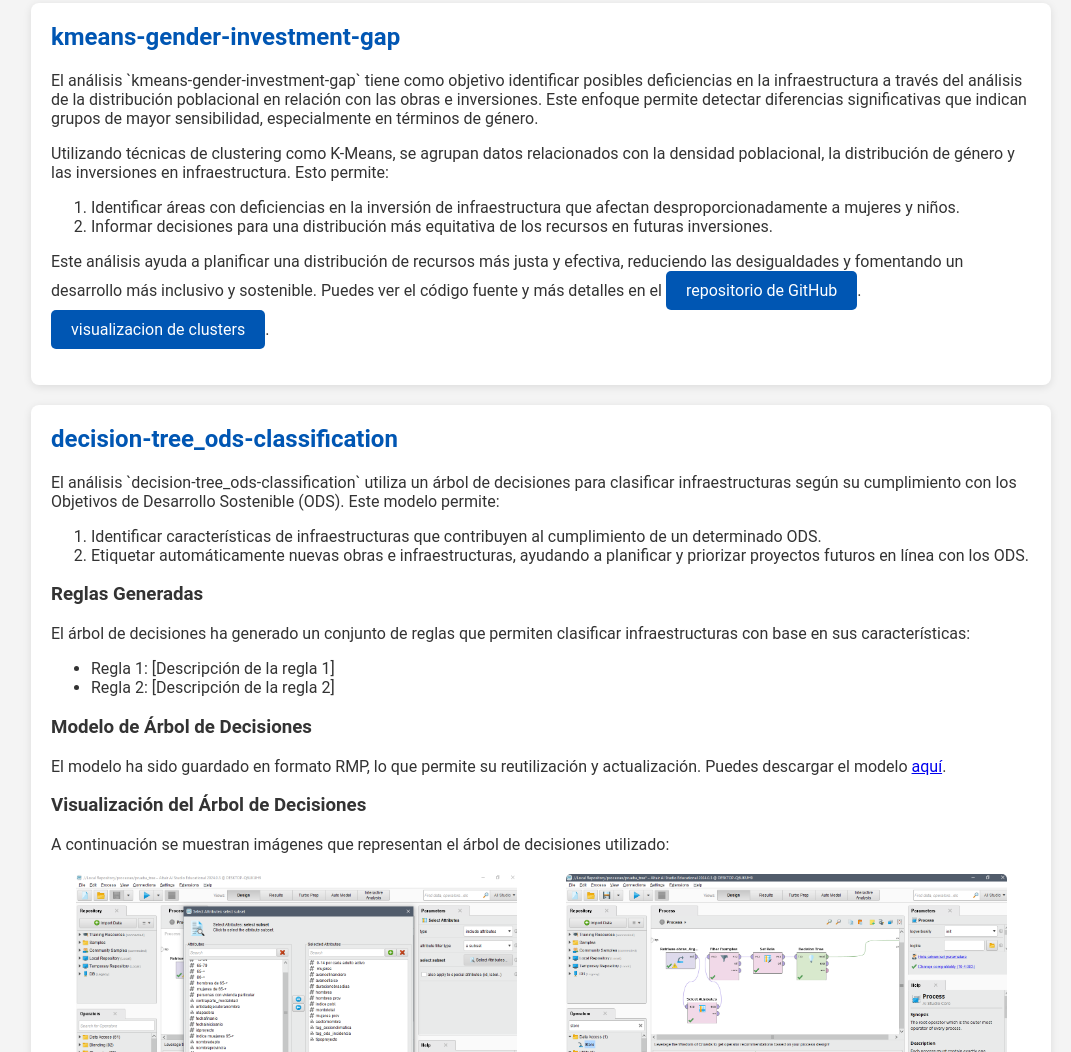
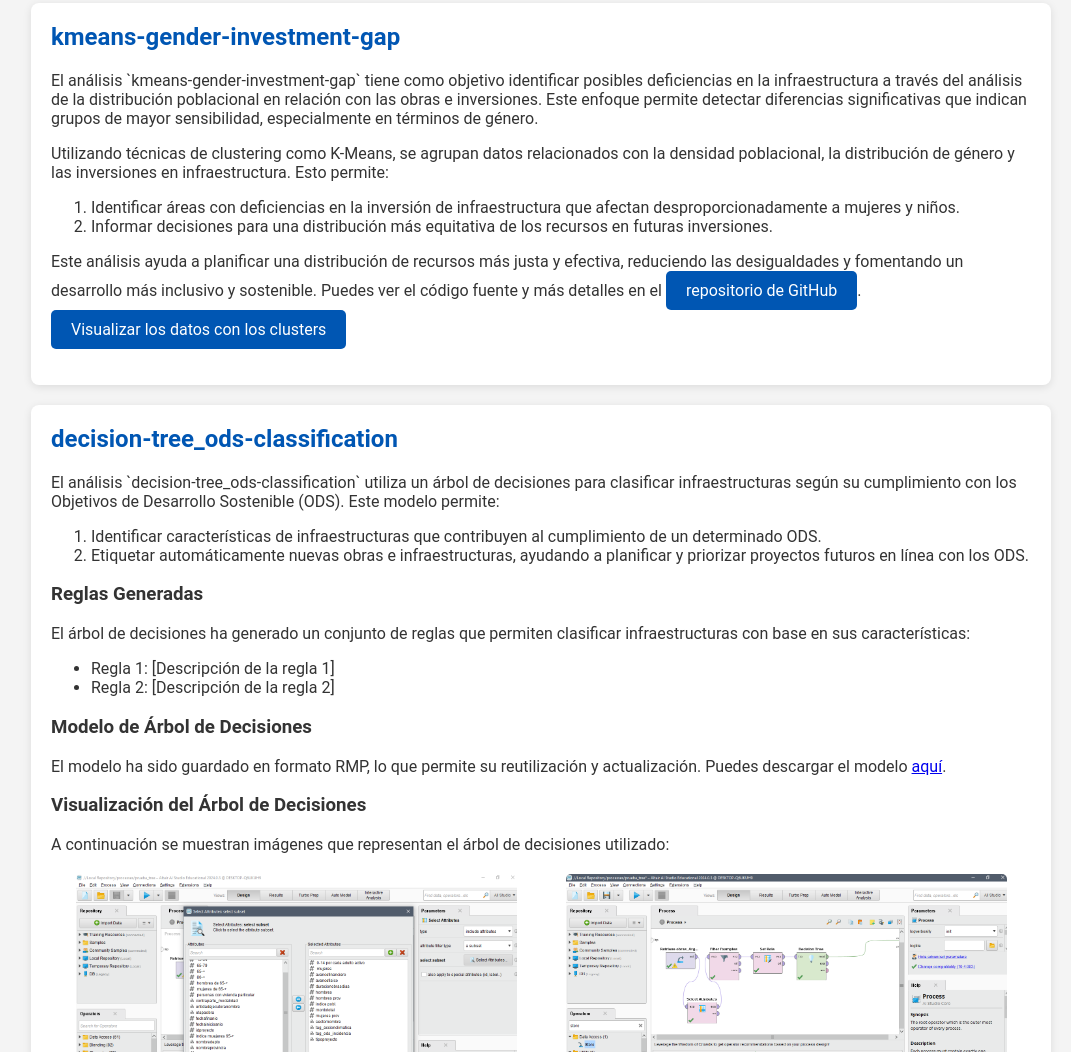
Before and after one commit to ingcarlosleon/data-Mapainversiones, a plain HTML site: page scripts/solucion-integrada/Index.html in a window 1280 px wide. Shown: the part 1696-2748 px from the top of the page, without its empty margins (209-1280 px from the left). Drawn offline with Linux system fonts and the light colour scheme.

Commit message:
Update Index.html

```diff
--- a/scripts/solucion-integrada/Index.html
+++ b/scripts/solucion-integrada/Index.html
@@ -108,8 +108,7 @@
             <p>
                 Este análisis ayuda a planificar una distribución de recursos más justa y efectiva, reduciendo las desigualdades y fomentando un desarrollo más inclusivo y sostenible. Puedes ver el código fuente y más detalles en el
                 <a href="https://github.com/ingcarlosleon/data-Mapainversiones/tree/main/scripts/kmeans-gender-investment-gap"class="btn-primary" target="_blank">repositorio de GitHub</a>.
-                <a href="obras_Argentina_resumido.htm"class="btn-primary" target="_blank">visualizacion de clusters</a>.
-            </p>
+                <a href="obras_Argentina_resumido.htm" class="btn-primary" target="_blank">Visualizar los datos con los clusters</a>            </p>
         </section>
 
         <section id="decision_tree_ods" class="section-card">
```
